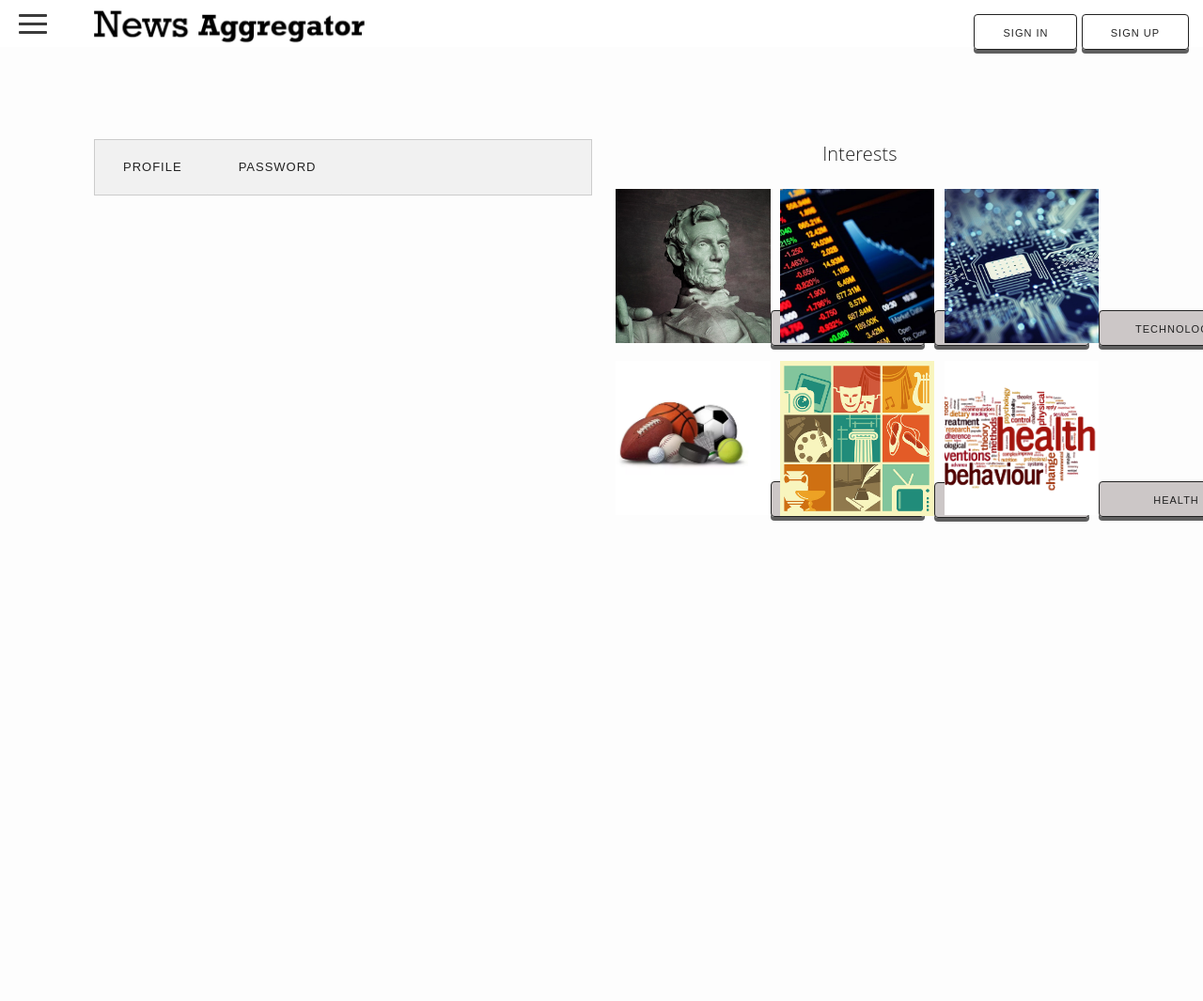
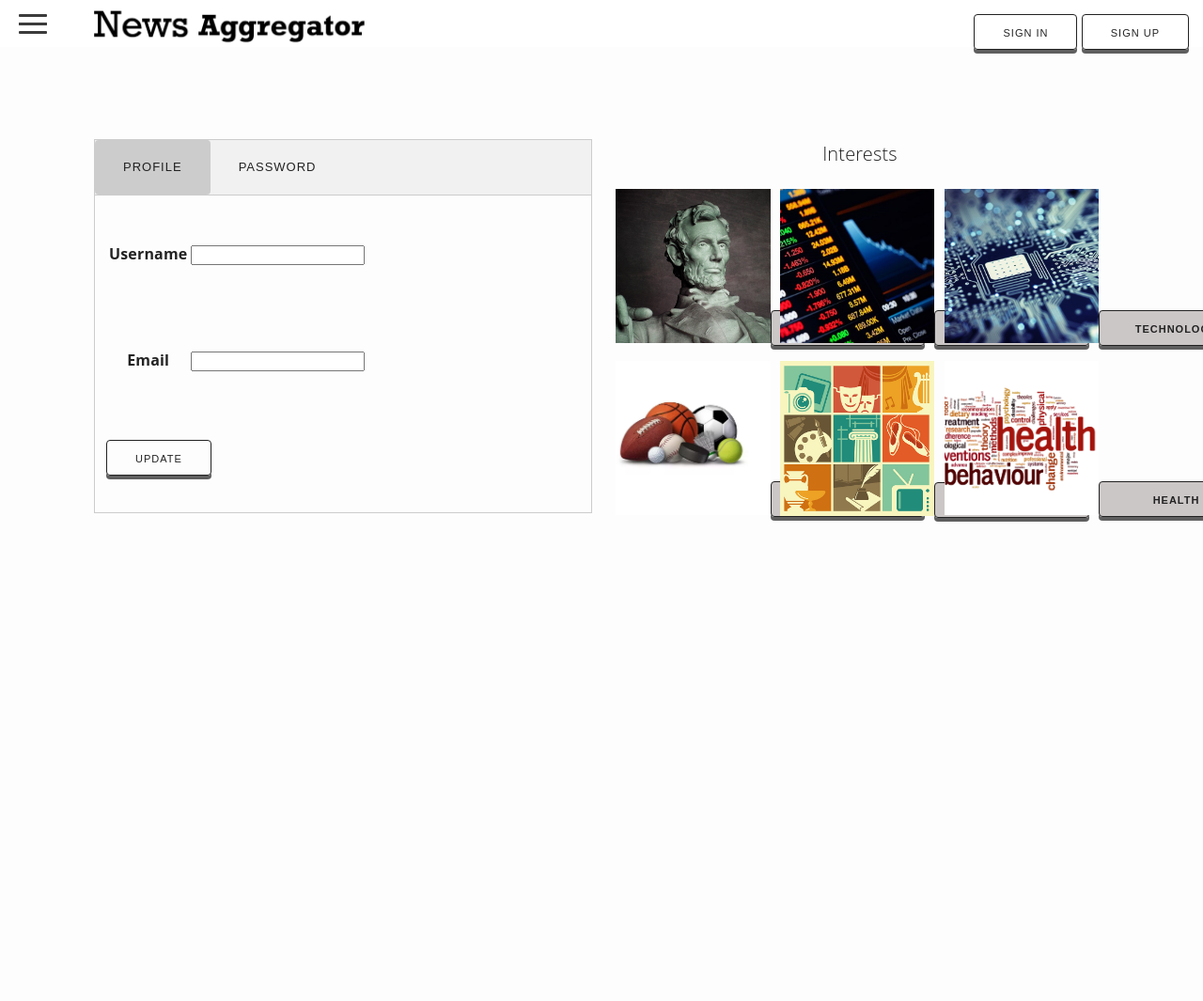
Before and after one commit to 93chungil/EECS330NewsProject, a PHP site: page /profile.html in a window 1280 px wide. Shown: the whole page at 94% size. Run offline with PHP 8.4, Linux system fonts and the light colour scheme.

Commit message:
Profile, Sign Up save values and show values done

```diff
--- a/css/style.css
+++ b/css/style.css
@@ -370,6 +370,7 @@
     text-align: center;
     position:absolute;
     bottom:5px;
+    font-weight: bold;
 }
 
 .interest-container {
--- a/index.html
+++ b/index.html
@@ -2,6 +2,7 @@
 <html lang="en">
 
 <head>
+    <script src="https://ajax.googleapis.com/ajax/libs/jquery/3.3.1/jquery.min.js"></script>
     <meta charset="utf-8">
     <title>News Aggregator</title>
     <meta content="IE=edge" http-equiv="X-UA-Compatible">
@@ -84,6 +85,8 @@
             <!--End of Content Wrapper-->
         </div>
     </div>
+    <script src="js/signin_validate.js" type="text/javascript"></script>
+    <script src="js/signup_validate.js" type="text/javascript"></script>
     <script src="js/main.js" type="text/javascript"></script>
 
 </body>
--- a/js/main.js
+++ b/js/main.js
@@ -1,11 +1,12 @@
+let saved;
+var profileValues = {};
+
 window.onload = function() {
 	setTimeout(() => {
 		document.getElementById('status').style.display = 'none';
 		document.getElementById('preloader').style.display = 'none';
 	}, 1000);
 };
-
-//document.getElementById("defaultOpen").click();
 
 function sidebar() {
 
@@ -45,6 +46,71 @@
 	user_buttons.style.display = 'block';
 }
 
+function buttonColor(interestID) {
+	if(saved[interestID]) {
+		profileValues[interestID].style.backgroundColor= "rgba(0, 0, 255, 0.5)";
+		profileValues[interestID].style.color = "white";
+	}
+	else {
+		profileValues[interestID].style.backgroundColor= "rgba(185, 178, 178, 0.71)";
+		profileValues[interestID].style.color = "black";
+	}
+}
+
+function intClick(interestID) {
+	saved[interestID] = !saved[interestID];
+	var saveJSON = JSON.stringify(saved);
+    localStorage.setItem("user_info", saveJSON);
+	buttonColor(interestID);
+}
+
+function populate() {
+	profileValues.username = document.getElementById('username');
+	profileValues.email = document.getElementById('email');
+	profileValues.newpw = document.getElementById('new_password');
+	profileValues.confirm = document.getElementById('confirm_pw');
+	profileValues.politics = document.getElementById('politics');
+	profileValues.finance = document.getElementById('finance');
+	profileValues.tech = document.getElementById('tech');
+	profileValues.entertainment = document.getElementById('entertainment');
+	profileValues.health = document.getElementById('health');
+	profileValues.sports = document.getElementById('sports');
+	profileValues.update_profile = document.getElementById('update-profile');
+	profileValues.update_pw = document.getElementById('update-pw');
+
+	profileValues["politics"].onclick = function() {intClick("politics")};
+	profileValues["finance"].onclick = function() {intClick("finance")};
+	profileValues["tech"].onclick = function() {intClick("tech")};
+	profileValues["entertainment"].onclick = function() {intClick("entertainment")};
+	profileValues["health"].onclick = function() {intClick("health")};
+	profileValues["sports"].onclick = function() {intClick("sports")};
+	profileValues["update_profile"].onclick = function() {
+		var saveJSON = JSON.stringify(saved);
+    	localStorage.setItem("user_info", saveJSON);
+    	alert('Account Updated');
+	}
+	profileValues["update_pw"].onclick = function() {
+    	if (profileValues["newpw"].value == profileValues["confirm"].value) {
+        	var saveJSON = JSON.stringify(saved);
+    		localStorage.setItem("user_info", saveJSON);
+    		alert('Account Updated');
+	    }
+		else {
+			alert('Please Check the Password');
+		}
+	}
+
+	buttonColor("politics");
+	buttonColor("finance");
+	buttonColor("tech");
+	buttonColor("entertainment");
+	buttonColor("health");
+	buttonColor("sports");
+
+	profileValues["username"].value = saved["username"];
+	profileValues["email"].value = saved["email"];
+}
+
 function sign_out() {
 	localStorage.setItem("is_logged_in", false);
 	window.location.href = 'signin.html';
@@ -70,3 +136,13 @@
 	document.getElementById(InfoName).style.display = "block";
 	evt.currentTarget.className += " active";
 }
+
+
+// If on profile page, open "Profile" tab as default
+var page = document.location.href.match(/[^\/]+$/)[0];
+if(page == "profile.html"){
+	document.getElementById("defaultOpen").click();
+	var savedJSON = localStorage.getItem("user_info");
+    saved = JSON.parse(savedJSON);
+	populate();
+}
--- a/js/signin_validate.js
+++ b/js/signin_validate.js
@@ -3,6 +3,7 @@
 let username = document.forms["signin_form"]["username"];
 let password = document.forms["signin_form"]["password"];
 let error = document.getElementById('error');
+let interests = [false, false, false, false, false, false];
 signin_button.addEventListener('click', validate);
 
 //if enter key is presses, submit form
@@ -20,6 +21,8 @@
 
     if (username.checkValidity() && password.checkValidity()) {
         localStorage.setItem("is_logged_in", true);
+        var savedJSON = localStorage.getItem("user_info");
+        let saved = JSON.parse(savedJSON);
         window.location.href = 'index.html';
     } else {
         failed();
--- a/profile.html
+++ b/profile.html
@@ -2,6 +2,7 @@
 <html lang="en">
 
 <head>
+    <script src="https://ajax.googleapis.com/ajax/libs/jquery/3.3.1/jquery.min.js"></script>
     <meta charset="utf-8">
     <title>News Aggregator</title>
     <meta content="IE=edge" http-equiv="X-UA-Compatible">
@@ -53,10 +54,15 @@
                     <span></span>
                 </div>
                 <div class="user_buttons">
-                    <button id="sign-in-button">Sign In</button>
-                    <button id="sign-up-button">Sign Up</button>
+                    <button id="sign-in-button" onclick="window.location.href='signin.html'">Sign In</button>
+                    <button id="sign-up-button" onclick="window.location.href='signup.html'">Sign Up</button>
                 </div>
-                <img id="logo" src="images/straight_logo.png" alt="News Aggregator">
+                <div id="account_links">
+                    <a href="javascript:sign_out()" title="Sign Out">Sign Out</a>
+                    <h3 class="vert_line"> | </h3>
+                    <a href="profile.html" title="Your profile">Profile</a>
+                </div>
+                <a href="index.html"><img id="logo" src="images/straight_logo.png" alt="News Aggregator"></a>
             </header>
             <!--End of Header-->
 
@@ -75,13 +81,13 @@
                                             <tr>
                                                 <th>Username</th>
                                                 <td>
-                                                    <input type="text" value="jsmith" class="input-xlarge">
+                                                    <input type="text" class="input-xlarge" id="username">
                                                 </td>
                                             </tr>
-                                            <tr>
+<!--                                            <tr>
                                                 <th>First Name</th>
                                                 <td>
-                                                    <input type="text" value="John" class="input-xlarge">
+                                                    <input type="text" value="John" class="input-xlarge" id="">
                                                 </td>
                                             </tr>
                                             <tr>
@@ -89,11 +95,11 @@
                                                 <td>
                                                     <input type="text" value="Smith" class="input-xlarge">
                                                 </td>
-                                            </tr>
+                                            </tr> -->
                                             <tr>
                                                 <th>Email</th>
                                                 <td>
-                                                    <input type="text" value="xxx@gmail.com" class="input-xlarge">
+                                                    <input type="text" class="input-xlarge" id="email">
                                                 </td>
                                             </tr>
                                         </tbody>
@@ -106,19 +112,19 @@
                                             <tr>
                                                 <th>New Password</th>
                                                 <td>
-                                                    <input type="password" class="input-xlarge">
+                                                    <input type="password" class="input-xlarge" id="new_password">
                                                 </td>
                                             </tr>
                                             <tr>
                                                 <th>Confirm Password</th>
                                                 <td>
-                                                    <input type="password" class="input-xlarge">
+                                                    <input type="password" class="input-xlarge" id="confirm_pw">
                                                 </td>
                                             </tr>
                                         </tbody>
                                     </table>
                                     <div>
-                                        <button class="button" id="update-password">Update</button>
+                                        <button class="button" id="update-pw">Update</button>
                                     </div>
                                 </div>
                             </div>
@@ -127,27 +133,27 @@
                                 <div class="interest-container">
                                     <div class="interest-wrapper">
                                         <img src="images/politics.jpg" class="interest-image">
-                                        <button class="button" id="interest-politics">Politics</button>
+                                        <button class="button" id="politics">Politics</button>
                                     </div>
                                     <div class="interest-wrapper">
                                         <img src="images/economics.jpg" class="interest-image">
-                                        <button class="button" id="interest-finance">Finance</button>
+                                        <button class="button" id="finance">Finance</button>
                                     </div>
                                     <div class="interest-wrapper">
                                         <img src="images/technology.jpg" class="interest-image">
-                                        <button class="button" id="interest-tech">Technology</button>
+                                        <button class="button" id="tech">Technology</button>
                                     </div>
                                     <div class="interest-wrapper">
                                         <img src="images/sports.png" class="interest-image">
-                                        <button class="button" id="interest-sports">Sports</button>
+                                        <button class="button" id="sports">Sports</button>
                                     </div>
                                     <div class="interest-wrapper">
                                         <img src="images/entertainment.jpg" class="interest-image">
-                                        <button class="button" id="interest-entertainment">Entertainment</button>
+                                        <button class="button" id="entertainment">Entertainment</button>
                                     </div>
                                     <div class="interest-wrapper">
                                         <img src="images/health.png" class="interest-image">
-                                        <button class="button" id="interest-health">Health</button>
+                                        <button class="button" id="health">Health</button>
                                     </div>
                                 </div>
                             </div>
@@ -166,6 +172,8 @@
             <!--End of Content Wrapper-->
         </div>
     </div>
+    <script src="js/signin_validate.js" type="text/javascript"></script>
+    <script src="js/signup_validate.js" type="text/javascript"></script>
     <script src="js/main.js" type="text/javascript"></script>
 
 </body>
--- a/signin.html
+++ b/signin.html
@@ -2,6 +2,7 @@
 <html lang="en">
 
 <head>
+    <script src="https://ajax.googleapis.com/ajax/libs/jquery/3.3.1/jquery.min.js"></script>
     <meta charset="utf-8">
     <title>News Aggregator</title>
     <meta content="IE=edge" http-equiv="X-UA-Compatible">
@@ -105,8 +106,8 @@
                 <!--End of Content Wrapper-->
             </div>
         </div>
+        <script src="js/signin_validate.js" type="text/javascript"></script>
         <script src="js/main.js" type="text/javascript"></script>
-        <script src="js/signin_validate.js" type="text/javascript"></script>
 
 </body>
 
```
Also changed, not shown: js/signup_validate.js (+13 -0 lines), signup.html (+11 -11 lines).
